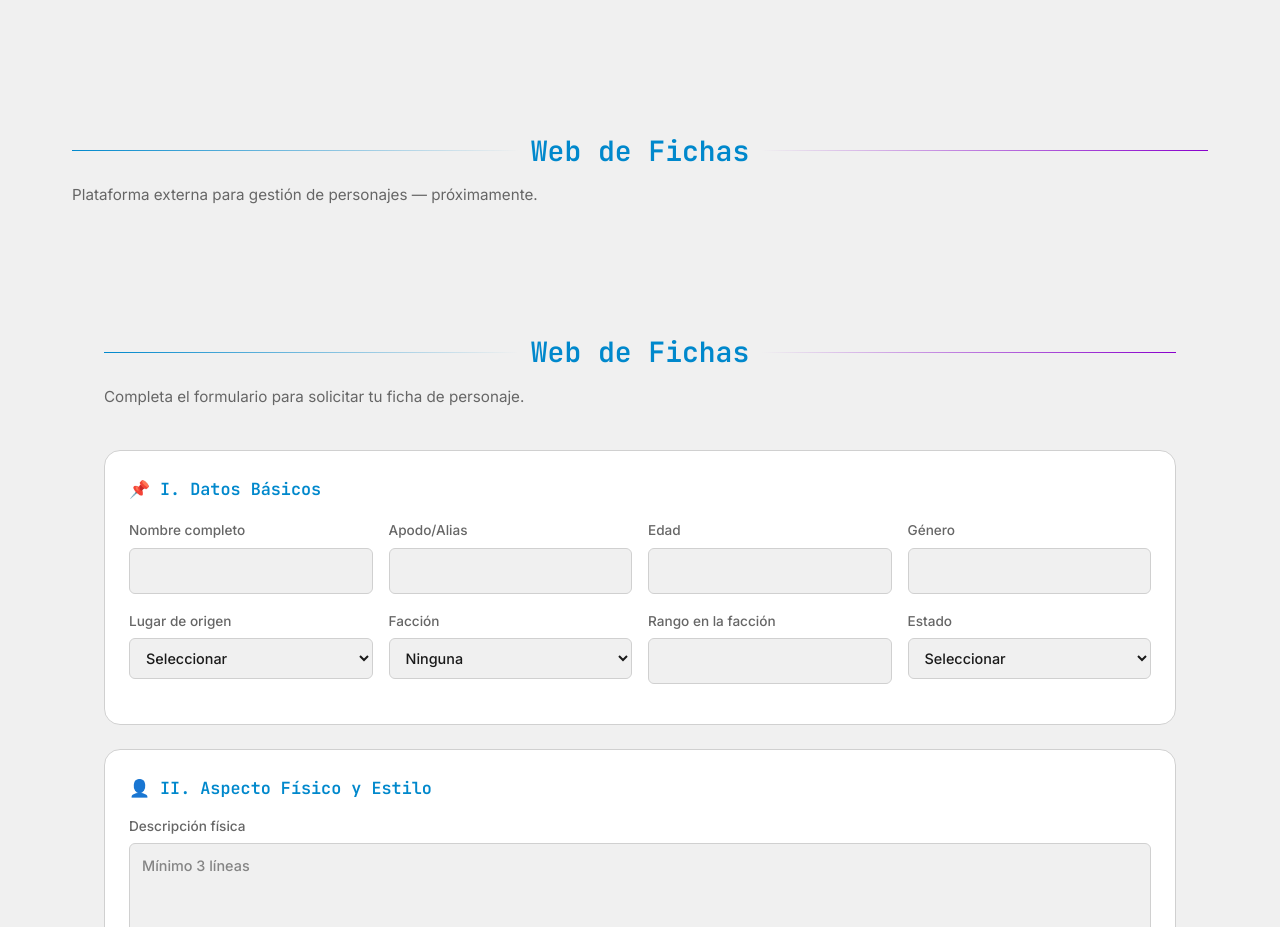
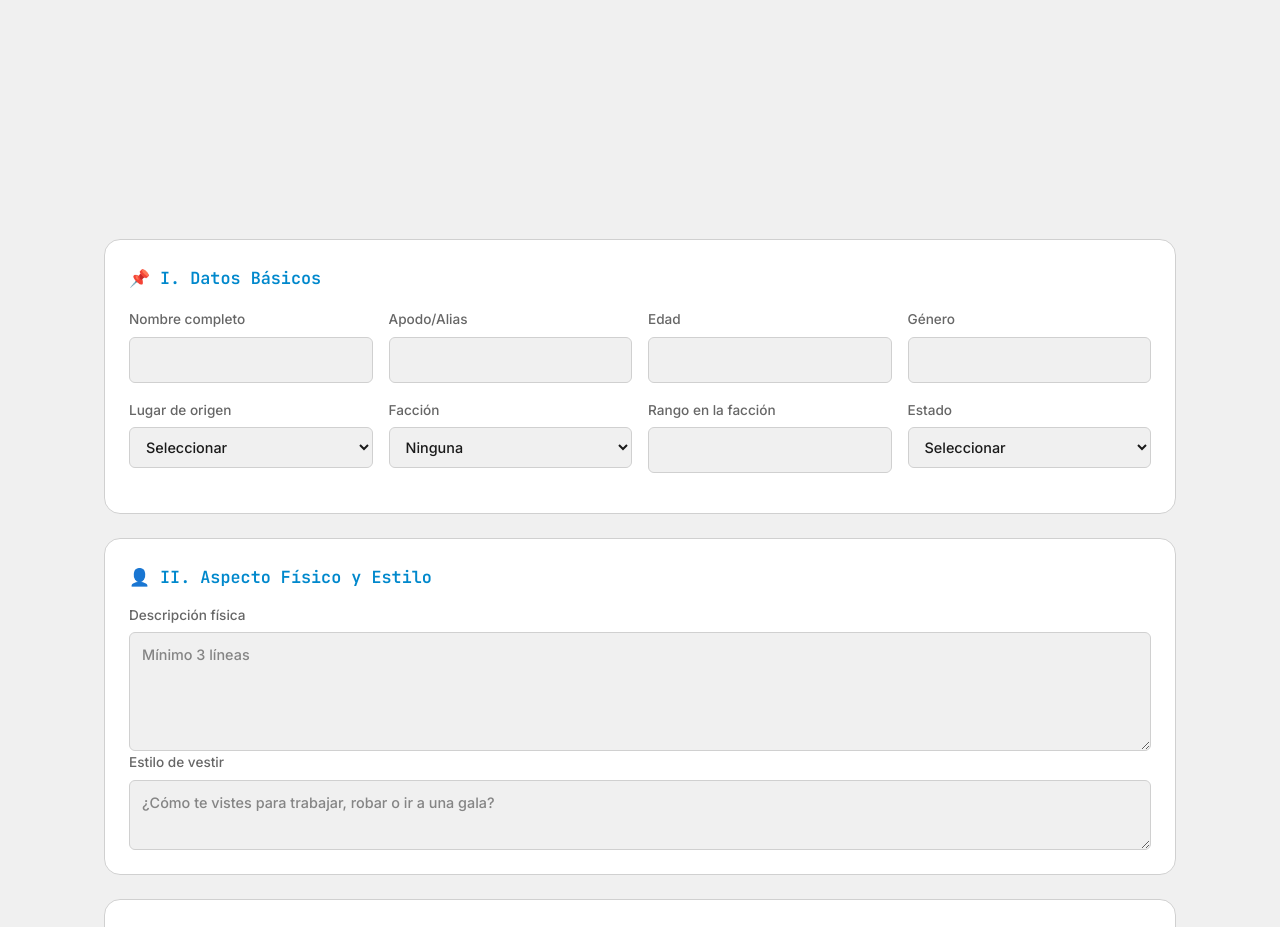
Before and after one commit to Dev-Valis137/last-angel-web, a React (Vite) app: page / in a window 1280 px wide. Shown: the part 6180-7107 px from the top of the page. Built offline with nearby package versions, Linux system fonts and the light colour scheme.

Commit message:
Remove Web de Fichas heading, keep only the form

```diff
--- a/index.html
+++ b/index.html
@@ -364,9 +364,6 @@
 
 <!-- ===== 8. WEB ===== -->
 <section id="web">
-  <h2>Web de Fichas</h2>
-  <p class="section-subtitle">Plataforma externa para gestión de personajes — próximamente.</p>
-
   <div id="character-form-root"></div>
   <form name="character-sheet" netlify hidden>
     <input type="text" name="nombre" />
--- a/src/CharacterForm.jsx
+++ b/src/CharacterForm.jsx
@@ -43,8 +43,6 @@ export default function CharacterForm() {
   if (success) {
     return (
       <section id="web" style={{ marginTop: '2rem' }}>
-        <h2>Web de Fichas</h2>
-        <p class="section-subtitle">Plataforma para gestión de personajes.</p>
         <div class="card" style={{ textAlign: 'center', padding: '3rem' }}>
           <div style={{ fontSize: '3rem', marginBottom: '1rem' }}>✅</div>
           <h3 style={{ color: 'var(--accent)', marginBottom: '1rem' }}>¡Ficha enviada!</h3>
@@ -56,9 +54,6 @@ export default function CharacterForm() {
 
   return (
     <section id="web" style={{ marginTop: '2rem' }}>
-      <h2>Web de Fichas</h2>
-      <p className="section-subtitle">Completa el formulario para solicitar tu ficha de personaje.</p>
-
       {error && (
         <div className="card" style={{ borderColor: '#ff4444', textAlign: 'center', padding: '1rem', marginBottom: '1rem' }}>
           <p style={{ color: '#ff4444' }}>Error al enviar. Intenta de nuevo o contacta al staff.</p>
```
